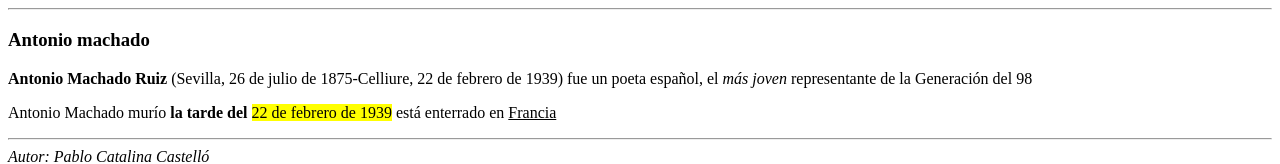
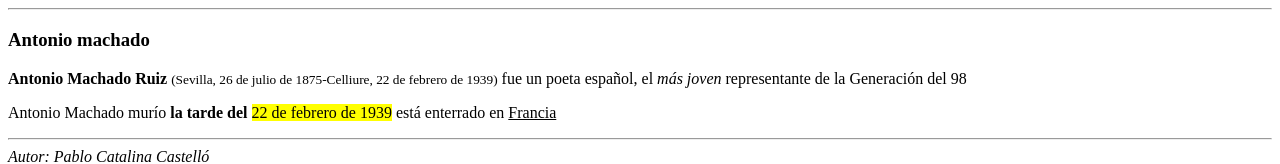
Before and after one commit to PabloCatalina/Practica1.11, a plain HTML site: page index.html in a window 1280 px wide. Shown: the part 533-697 px from the top of the page. Drawn offline with Linux system fonts and the light colour scheme.

Commit message:
actualización

```diff
--- a/index.html
+++ b/index.html
@@ -45,7 +45,7 @@ al cenntauro de a,or con tus rosales
 <a href="https://www.uv.es/uvweb/universidad/es/universidad-valencia-1285845048380.html/">Universidad Valenciana</a></pre>
         <hr>
         <h3>Antonio machado</h3>
-        <p><span style="font-weight: bold;">Antonio Machado Ruiz</span> <time datetime="">(Sevilla, 26 de julio de 1875-Celliure, 22 de febrero de 1939)</time> fue un poeta español, el <cite>más joven</cite> representante de la Generación del 98</p>
+        <p><span style="font-weight: bold;">Antonio Machado Ruiz</span> <small>(Sevilla, 26 de julio de 1875-Celliure, 22 de febrero de 1939)</small> fue un poeta español, el <cite>más joven</cite> representante de la Generación del 98</p>
         <p>Antonio Machado murío <sapn style="font-weight: bold;">la tarde del</sapn> <span class="febrero">22 de febrero de 1939</span> está enterrado en <u title="Ancien Cimetière, Caudry, Francia">Francia</u></p>
         <hr>
     </main>
```
